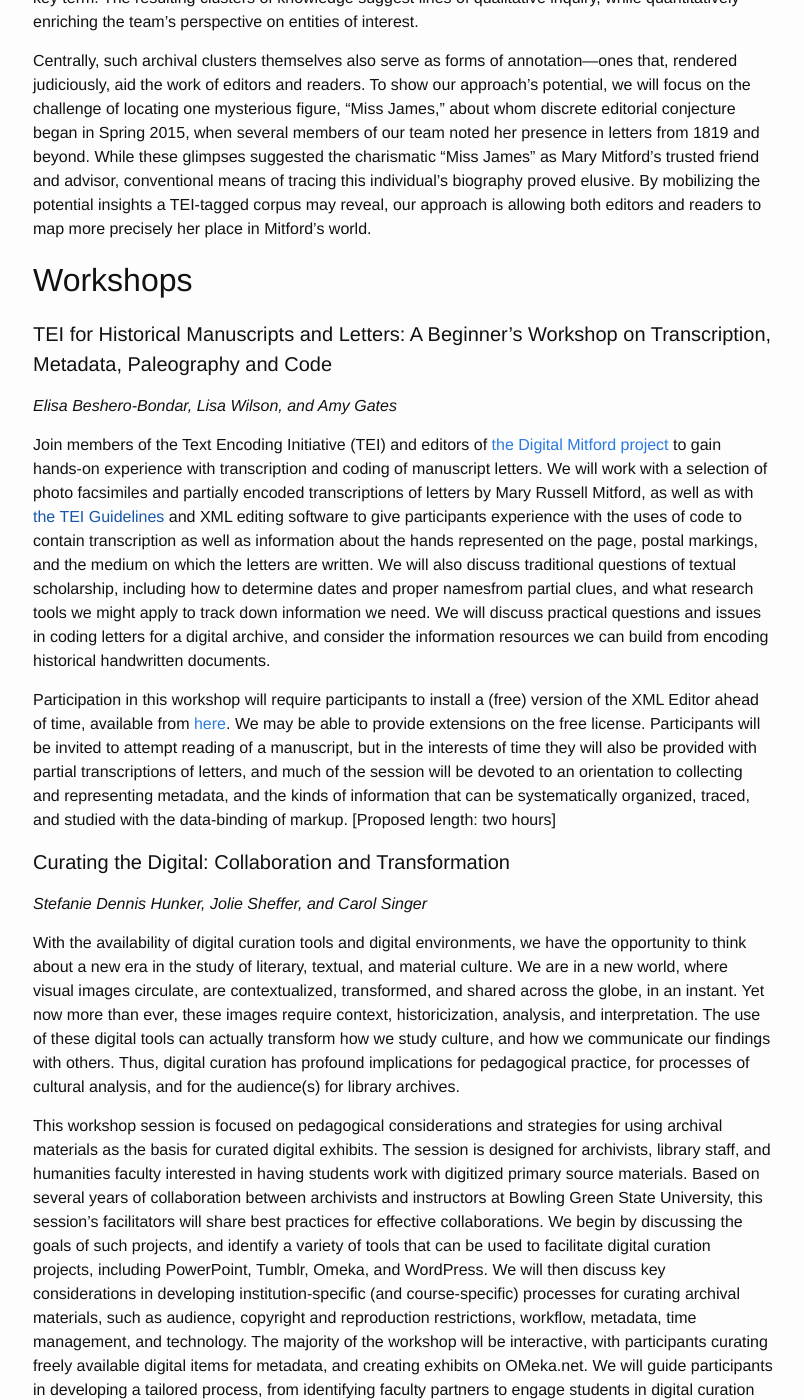
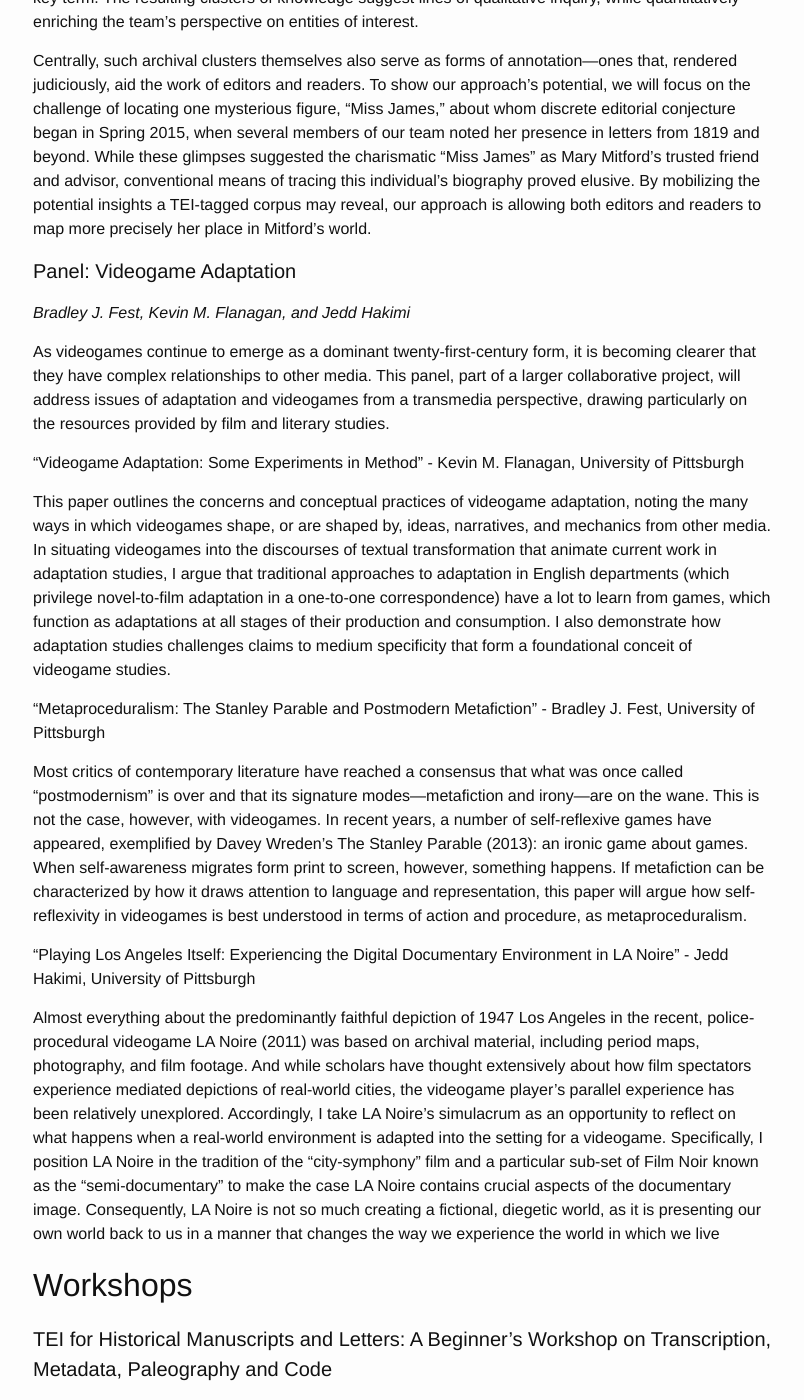
Before and after one commit to KeystoneDH/2016, a Jekyll site: the page built from abstracts.md, in a window 1280 px wide and 1400 px high, scrolled down 20893 px. Shown: the whole window, without its empty margins (237-1041 px from the left). Built offline with Jekyll 4.4.1, drawn with Linux system fonts in a browser that asks for light colours.

Commit message:
adding videogame adaptation panel

```diff
--- a/abstracts.md
+++ b/abstracts.md
@@ -389,6 +389,26 @@ Keystone DH is representative of the emergence of a new, informal structure for
 
 The purpose of this paper is to explore the purposes of such informal geographical consortia and to determine what characteristics (if any) they share. A systematic approach to understanding this relatively new phenomenon may help Keystone DH as it continues to refine its own mission and reach.-->
 
+#### Panel: Videogame Adaptation
+{: #submission-5}
+
+*Bradley J. Fest, Kevin M. Flanagan, and Jedd Hakimi*
+
+As videogames continue to emerge as a dominant twenty-first-century form, it is becoming clearer that they have complex relationships to other media. This panel, part of a larger collaborative project, will address issues of adaptation and videogames from a transmedia perspective, drawing particularly on the resources provided by film and literary studies.
+
+"Videogame Adaptation: Some Experiments in Method" - Kevin M. Flanagan, University of Pittsburgh
+
+This paper outlines the concerns and conceptual practices of videogame adaptation, noting the many ways in which videogames shape, or are shaped by, ideas, narratives, and mechanics from other media. In situating videogames into the discourses of textual transformation that animate current work in adaptation studies, I argue that traditional approaches to adaptation in English departments (which privilege novel-to-film adaptation in a one-to-one correspondence) have a lot to learn from games, which function as adaptations at all stages of their production and consumption. I also demonstrate how adaptation studies challenges claims to medium specificity that form a foundational conceit of videogame studies.
+
+"Metaproceduralism: The Stanley Parable and Postmodern Metafiction" - Bradley J. Fest, University of Pittsburgh
+
+Most critics of contemporary literature have reached a consensus that what was once called "postmodernism" is over and that its signature modes—metafiction and irony—are on the wane. This is not the case, however, with videogames. In recent years, a number of self-reflexive games have appeared, exemplified by Davey Wreden's The Stanley Parable (2013): an ironic game about games. When self-awareness migrates form print to screen, however, something happens. If metafiction can be characterized by how it draws attention to language and representation, this paper will argue how self-reflexivity in videogames is best understood in terms of action and procedure, as metaproceduralism.
+
+"Playing Los Angeles Itself: Experiencing the Digital Documentary Environment in LA Noire" - Jedd Hakimi, University of Pittsburgh
+
+Almost everything about the predominantly faithful depiction of 1947 Los Angeles in the recent, police-procedural videogame LA Noire (2011) was based on archival material, including period maps, photography, and film footage. And while scholars have thought extensively about how film spectators experience mediated depictions of real-world cities, the videogame player's parallel experience has been relatively unexplored. Accordingly, I take LA Noire's simulacrum as an opportunity to reflect on what happens when a real-world environment is adapted into the setting for a videogame. Specifically, I position LA Noire in the tradition of the "city-symphony" film and a particular sub-set of Film Noir known as the "semi-documentary" to make the case LA Noire contains crucial aspects of the documentary image.  Consequently, LA Noire is not so much creating a fictional, diegetic world, as it is presenting our own world back to us in a manner that changes the way we experience the world in which we live
+
+
 ## Workshops
 
 #### TEI for Historical Manuscripts and Letters: A Beginner's Workshop on Transcription, Metadata, Paleography and Code
```
